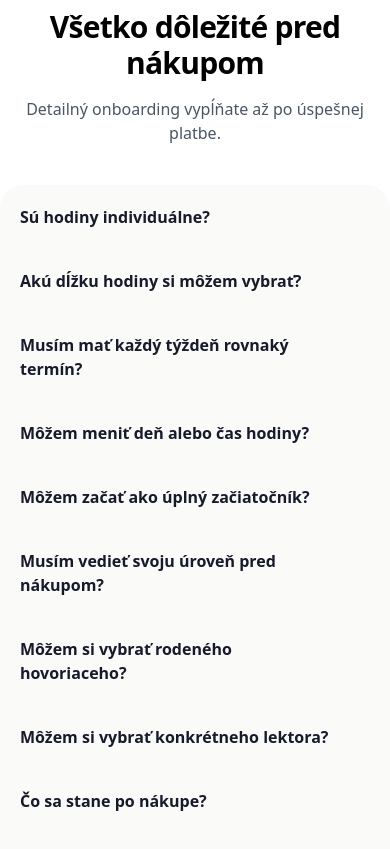
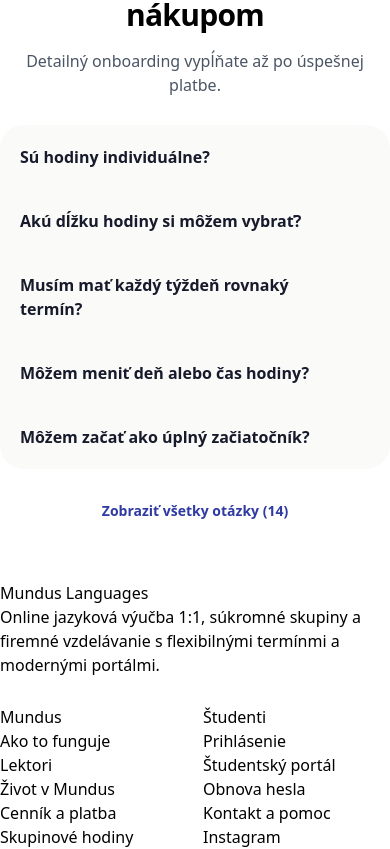
Before and after one commit to 505hits/mundus, a Next.js app: page / in a window 390 px wide. Shown: the part 7920-8769 px from the top of the page. Built offline with nearby package versions, Linux system fonts and the light colour scheme; no server answers.

Commit message:
Collapse FAQ to five useful questions on mobile with opt-in reveal of remaining answers

```diff
--- a/src/components/FAQSection.tsx
+++ b/src/components/FAQSection.tsx
@@ -1,10 +1,12 @@
 "use client";
 
 import { useLanguage } from "@/context/LanguageContext";
+import { useState } from "react";
 
 export default function FAQSection() {
   const { language } = useLanguage();
   const sk = language === "sk";
+  const [expanded,setExpanded]=useState(false);
 
   const items = sk ? [
     ["Sú hodiny individuálne?", "Áno. Balíčky na stránke sú určené pre individuálne online hodiny 1:1. Pri nákupe si vyberiete dĺžku 45 alebo 60 minút."],
@@ -38,7 +40,7 @@ export default function FAQSection() {
     ["What can I see in the student portal?", "Your schedule, remaining lessons, materials, homework, feedback, progress and the option to buy another package."],
   ];
 
-  return <section id="faq" className="bg-white py-24">
+  return <section id="faq" className="bg-white py-12 sm:py-20">
     <div className="container">
       <div className="mx-auto max-w-3xl text-center">
         <p className="text-sm font-semibold uppercase tracking-[0.16em] text-[#2F3AA2]">{sk ? "Časté otázky" : "FAQ"}</p>
@@ -46,12 +48,13 @@ export default function FAQSection() {
         <p className="mt-4 text-gray-600">{sk ? "Detailný onboarding vypĺňate až po úspešnej platbe." : "Detailed onboarding is completed only after successful payment."}</p>
       </div>
 
-      <div className="mx-auto mt-10 max-w-4xl divide-y divide-[#E5E7F0] rounded-3xl border border-[#E5E7F0] bg-[#FAFAF9] px-5 sm:px-7">
-        {items.map(([q,a]) => <details key={q} className="group py-5">
+      <div className="mx-auto mt-7 max-w-4xl divide-y divide-[#E5E7F0] rounded-3xl border border-[#E5E7F0] bg-[#FAFAF9] px-5 sm:px-7">
+        {(expanded?items:items.slice(0,5)).map(([q,a]) => <details key={q} className="group py-5">
           <summary className="cursor-pointer list-none pr-8 font-semibold text-[#171A2B]">{q}</summary>
           <p className="mt-3 max-w-3xl text-sm leading-7 text-gray-600">{a}</p>
         </details>)}
       </div>
+      {items.length>5&&<div className="mt-5 text-center"><button type="button" onClick={()=>setExpanded(!expanded)} className="inline-flex min-h-11 items-center justify-center rounded-xl border border-[#DDE2FB] bg-white px-5 py-2.5 text-sm font-semibold text-[#2F3AA2] hover:bg-[#F5F6FF]">{expanded?(sk?"Zobraziť menej otázok":"Show fewer questions"):(sk?`Zobraziť všetky otázky (${items.length})`:`See all questions (${items.length})`)}</button></div>}
     </div>
   </section>;
 }
```
